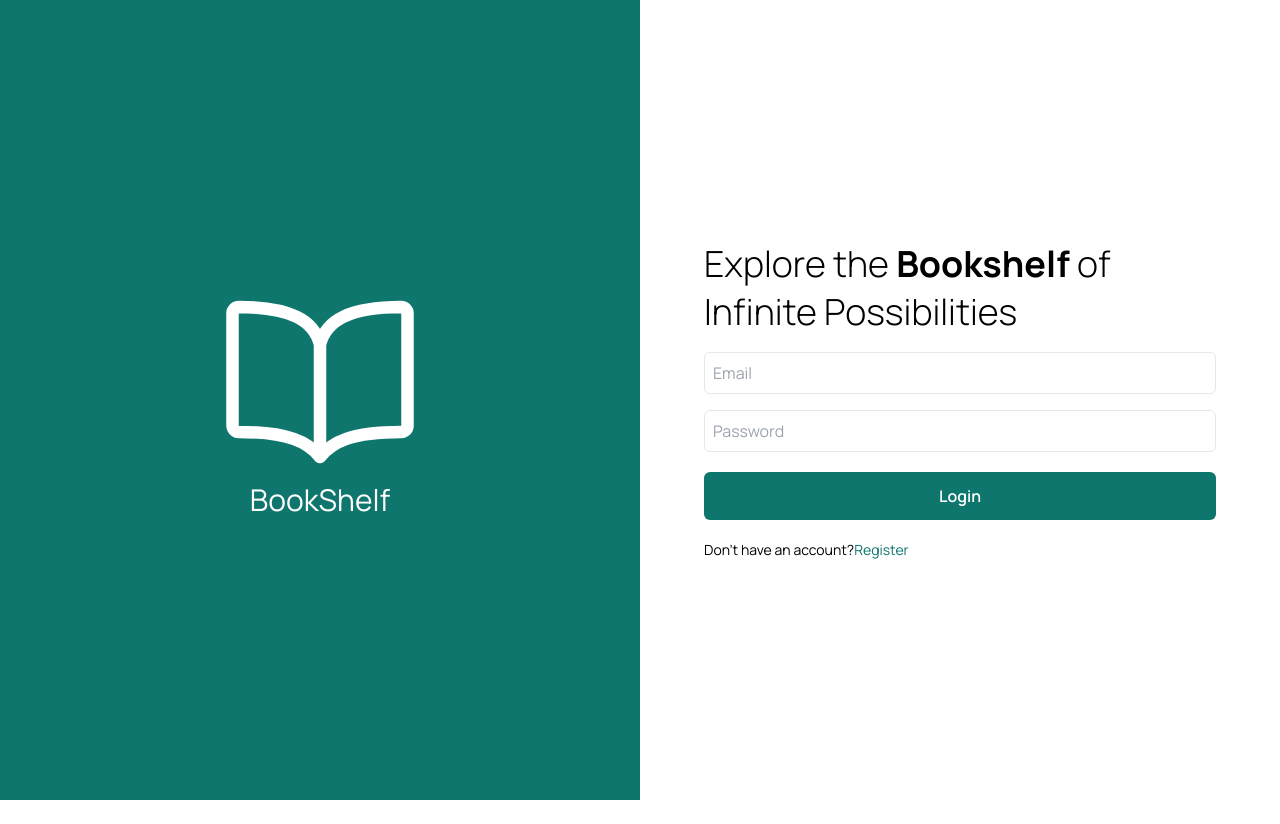
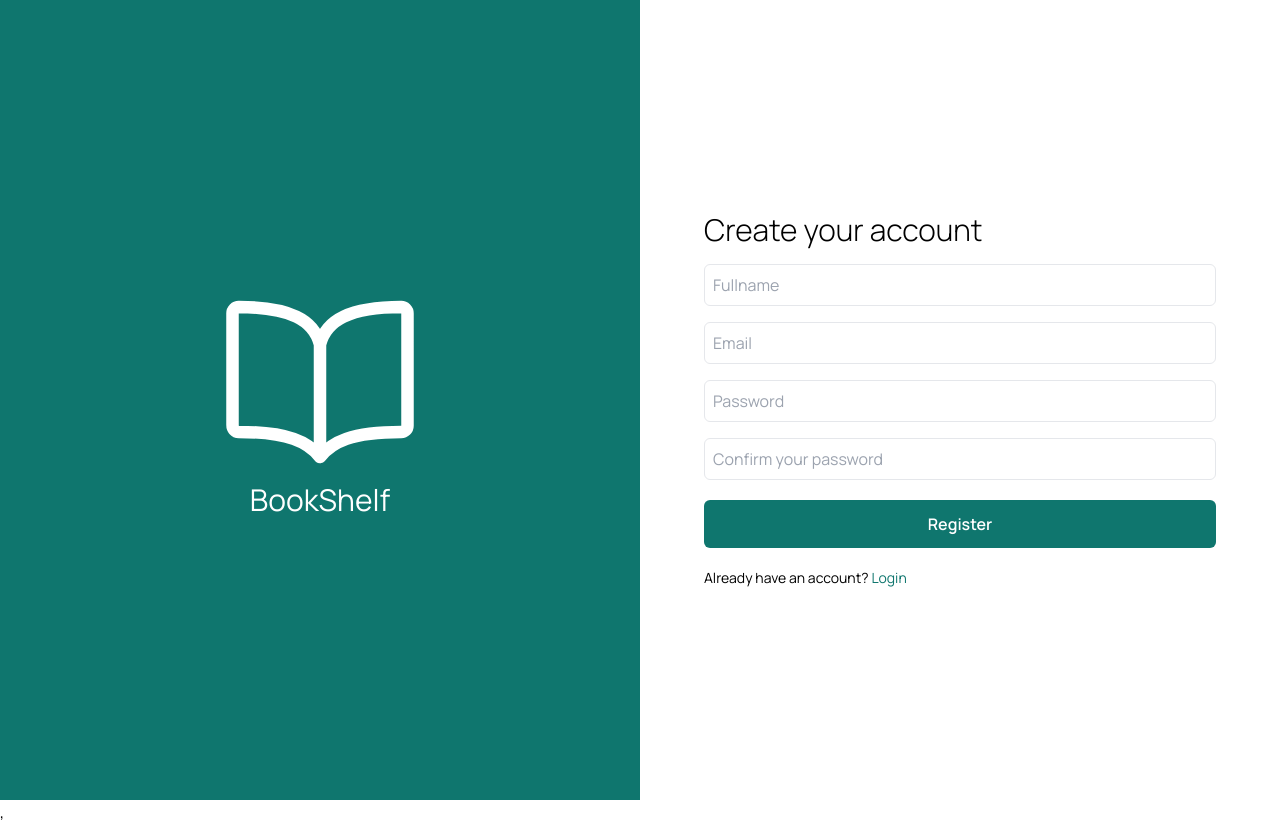
Before and after one commit to hikio-17/sanbercode-frontend, a React (Vite) app: page /register in a window 1280 px wide. Before the commit the page ends 800 px from the top, so only its background shows below. Built offline with nearby package versions, Linux system fonts and the light colour scheme.

Commit message:
add: handle route for login and register

```diff
--- a/package.json
+++ b/package.json
@@ -12,7 +12,8 @@
   "dependencies": {
     "react": "^18.2.0",
     "react-dom": "^18.2.0",
-    "react-icons": "^5.0.1"
+    "react-icons": "^5.0.1",
+    "react-router-dom": "^6.21.3"
   },
   "devDependencies": {
     "@types/react": "^18.2.43",
--- a/src/App.tsx
+++ b/src/App.tsx
@@ -1,9 +1,13 @@
+import { Route, Routes } from "react-router-dom";
 import LoginPage from "./pages/LoginPage";
 import RegisterPage from "./pages/RegisterPage";
 
 function App() {
   return (
-    <LoginPage />
+    <Routes>
+      <Route path="/register" element={<RegisterPage />} />
+      <Route path="/login" element={<LoginPage />} />
+    </Routes>
   )
 }
 
--- a/src/main.tsx
+++ b/src/main.tsx
@@ -1,10 +1,13 @@
 import React from 'react'
 import ReactDOM from 'react-dom/client'
+import { BrowserRouter } from 'react-router-dom'
 import App from './App.tsx'
 import './index.css'
 
 ReactDOM.createRoot(document.getElementById('root')!).render(
-  <React.StrictMode>
-    <App />
-  </React.StrictMode>,
+  <BrowserRouter>
+    <React.StrictMode>
+      <App />
+    </React.StrictMode>,
+  </BrowserRouter>
 )
--- a/src/pages/LoginPage.tsx
+++ b/src/pages/LoginPage.tsx
@@ -1,5 +1,6 @@
 import { IoBookOutline } from "react-icons/io5";
 import LoginInput from "../components/LoginInput";
+import { Link } from "react-router-dom";
 
 function LoginPage() {
    return (
@@ -16,7 +17,7 @@ function LoginPage() {
             <LoginInput />
             <p className="text-sm">
                Don&apos;t have an account?
-               <a href="/register" className="text-teal-700">Register</a>
+               <Link to="/register" className="text-teal-700"> Register</Link>
             </p>
          </article>
       </section>
--- a/src/pages/RegisterPage.tsx
+++ b/src/pages/RegisterPage.tsx
@@ -1,6 +1,7 @@
 import { } from 'react-icons';
 import { IoBookOutline } from 'react-icons/io5';
 import RegisterInput from '../components/RegisterInput';
+import { Link } from 'react-router-dom';
 
 function RegisterPage() {
    return (
@@ -18,7 +19,7 @@ function RegisterPage() {
         <p className="text-sm">
           Already have an account?
           {' '}
-          <a href="/" className="text-teal-700">Login</a>
+          <Link to="/login" className="text-teal-700">Login</Link>
         </p>
       </article>
     </section>
```
Also changed, not shown: 1 other file (tests, documents, lock files or other folders).
